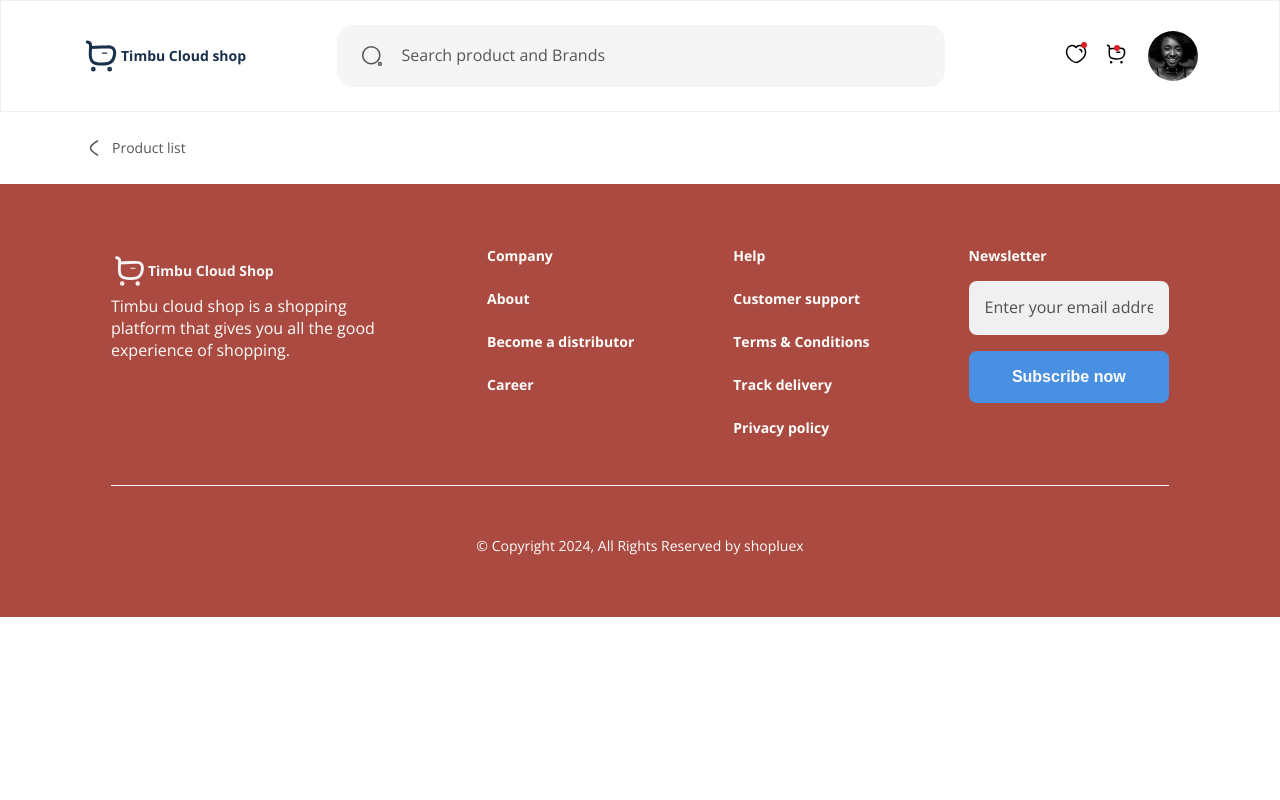
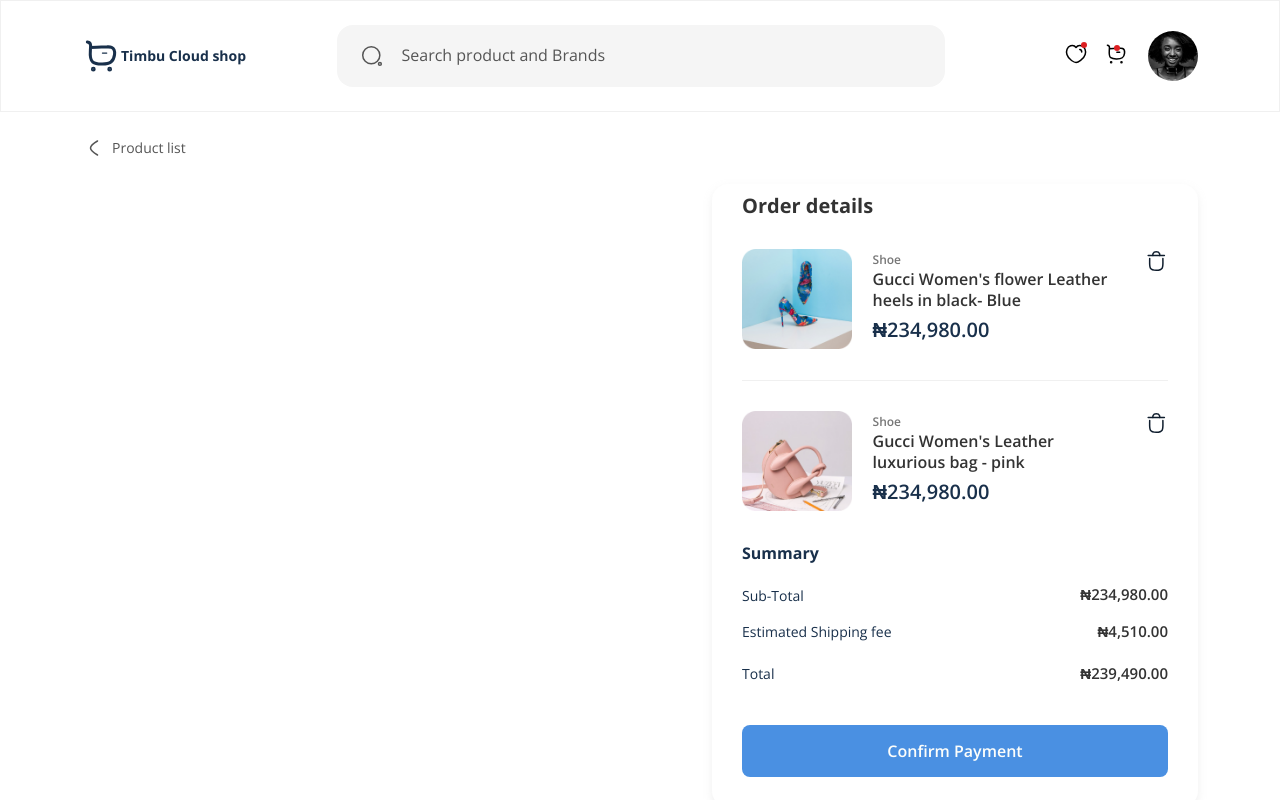
Before and after one commit to judeb21/timbu-cloud-app, a React (Vite) app: page /checkout in a window 1280 px wide. Shown: the top 800 px of the page. Built offline with nearby package versions, Linux system fonts and the light colour scheme.

Commit message:
Part checkout and order confirmed screen

```diff
--- /dev/null
+++ b/src/pages/OrderComplete.tsx
@@ -0,0 +1,63 @@
+import { useNavigate } from "react-router-dom";
+import CheckedIcon from "../assets/icons/checked-icon.svg";
+
+function OrderComplete() {
+  const navigate = useNavigate();
+
+  const continueShopping = () => {
+    return navigate('/');
+  }
+
+  return (
+    <div className="container">
+      <div className="timbu--order__complete">
+        <div className="timbu--order__confirm">
+          <img src={CheckedIcon} alt="order completed" />
+          <h4>Thank you for your purchase</h4>
+          <p>Thank you for choosing our service! Your purchase means a lot to us.</p>
+        </div>
+
+        <div className="timbu--order__details">
+          <div className="timbu--order__order">
+            <h5>Order Information</h5>
+            <p>
+              <span>Order ID</span>
+              <span className="timbu--order__order-ref">#123456789</span>
+            </p>
+            <p>
+              <span>Date & Time of Purchase</span>
+              <span className="timbu--order__order-ref">12/15/2023, 10:30 AM</span>
+            </p>
+          </div>
+
+          <div className="timbu--order__delivery">
+            <h5>Delivery Informaton</h5>
+            <p>
+              <span>Recipient</span>
+              <span>Omowunmi Jomoh <br /> +2348764567</span>
+            </p>
+            <p>
+              <span>Delivery Address</span>
+              <span className="timbu--order__delivery-address">17 Adeola Odeku Street, Victoria Island, Lagos, Nigeria</span>
+            </p>
+            <p>
+              <span>Delivery Date</span>
+              <span>12/15/2023</span>
+            </p>
+            <p>
+              <span>Delivery Time</span>
+              <span>2:00 AM - 12:00 PM</span>
+            </p>
+          </div>
+
+          <div className="product--summary__button">
+            <button onClick={() => continueShopping()}>Continue shopping</button>
+            <p className="timbu--order__view">View order</p>
+          </div>
+        </div>
+      </div>
+    </div>
+  )
+}
+
+export default OrderComplete;
--- a/src/pages/ProductCart.tsx
+++ b/src/pages/ProductCart.tsx
@@ -95,7 +95,7 @@
                       <div className="product--cart__variaties">
                         {/* quantity select */}
                         <div className="product--cart__quantity">
-                          <span>1</span>
+                          <span>2</span>
                           <img src={RightCaret} alt="right caret" />
                         </div>
                         {/* Color Select */}
--- a/src/pages/ProductCheckout.tsx
+++ b/src/pages/ProductCheckout.tsx
@@ -1,6 +1,16 @@
 import LeftCaretIcon from "../assets/icons/left-caret-icon.svg";
+import CartImage1 from "../assets/products/CartProduct1.png";
+import CartImage2 from "../assets/products/CartProduct2.png";
+import DeleteIcon from "../assets/icons/cart-delete-icon.svg";
+import { useNavigate } from "react-router-dom";
 
 function ProductCheckout() {
+  const navigate = useNavigate();
+
+  const goToCompleteORder = () => {
+    return navigate("/order-complete");
+  }
+
   return (
     <>
       <div>
@@ -16,11 +26,87 @@
                 </div>
               </div>
             </div>
+
+            <div className="product--checkout">
+              {/* contact */}
+              <div className="product--checkout__contact"></div>
+
+              {/* Order details */}
+              <div className="product--checkout__order">
+                <h4>Order details</h4>
+                <div className="product--checkout__order-details">
+                  <div className="product--cart__heading">
+                    <div className="product--cart__heading-image">
+                      <img src={CartImage1} alt="Gucci show" />
+                    </div>
+                    <div className="product--cart__heading-display">
+                      <span className="product--cart__itemCat">Shoe</span>
+                      <p className="product--cart__itemName">
+                        Gucci Women's flower Leather heels in black- Blue
+                      </p>
+                      <p className="product--cart__itemPrice">₦234,980.00</p>
+                    </div>
+                    <div className="product--cart__delete">
+                      <img src={DeleteIcon} alt="Delete order icon" />
+                    </div>
+                  </div>
+
+                  <div className="product--cart__heading">
+                    <div className="product--cart__heading-image">
+                      <img src={CartImage2} alt="Gucci show" />
+                    </div>
+                    <div className="product--cart__heading-display">
+                      <span className="product--cart__itemCat">Shoe</span>
+                      <p className="product--cart__itemName">
+                        Gucci Women's Leather luxurious bag - pink
+                      </p>
+                      <p className="product--cart__itemPrice">₦234,980.00</p>
+                    </div>
+                    <div className="product--cart__delete">
+                      <img src={DeleteIcon} alt="Delete order icon" />
+                    </div>
+                  </div>
+                </div>
+
+                <div className="product--checkout__order-summary">
+                  <h5>Summary</h5>
+                  <div className="product--summary__fee">
+                    <p>
+                      <span className="product--summary__text">Sub-Total</span>
+                      <span className="product--summary__amount">
+                        ₦234,980.00
+                      </span>
+                    </p>
+                    <p>
+                      <span className="product--summary__text">
+                        Estimated Shipping fee
+                      </span>
+                      <span className="product--summary__amount">
+                        ₦4,510.00
+                      </span>
+                    </p>
+                  </div>
+
+                  <div className="product--summary__total">
+                    <p>
+                      <span className="product--summary__text">Total</span>
+                      <span className="product--summary__amount">
+                        ₦239,490.00
+                      </span>
+                    </p>
+                  </div>
+                </div>
+
+                <div className="product--summary__button">
+                  <button onClick={() => goToCompleteORder()}>Confirm Payment</button>
+                </div>
+              </div>
+            </div>
           </div>
         </div>
       </div>
     </>
-  )
+  );
 }
 
 export default ProductCheckout;
--- a/src/pages/pages.scss
+++ b/src/pages/pages.scss
@@ -139,7 +139,6 @@
         border-radius: 16px;
 
         & img {
-          height: 100%;
           width: 100%;
         }
       }
@@ -323,4 +322,132 @@
       }
     }
   }
+
+  &--checkout {
+    position: relative;
+    display: flex;
+    gap: 24px;
+    margin-bottom: 80px;
+
+    &__contact {
+      flex: 0 0 606px;
+    }
+
+    &__order {
+      flex: 0 0 1;
+      box-shadow: 0 4px 8px 0 rgba(196, 196, 196, 0.25);
+      padding: 8px 30px 30px 30px;
+      border-radius: 16px;
+
+      & h4 {
+        font-size: 20px;
+        font-weight: 700;
+        line-height: 27.24px;
+        color: $grey-color2;
+      }
+
+      &-details {
+        margin-top: 30px;
+
+        & .product--cart__heading {
+          &:not(:first-child) {
+            border-top: 1px solid #f0f0f0;
+            padding-top: 30px;
+          }
+        }
+      }
+
+      &-summary {
+        & h5 {
+          color: $text-color2;
+          font-size: 16px;
+          font-weight: 700;
+        }
+      }
+    }
+  }
 }
+
+.timbu {
+  &--order {
+    &__complete {
+      max-width: 529px;
+      margin: auto;
+      margin-top: 42px;
+      width: 100%;
+      margin-bottom: 100px;
+    }
+
+    &__confirm {
+      text-align: center;
+
+      & h4 {
+        margin-top: 10px;
+        font-size: 32px;
+        font-weight: 700;
+        line-height: 43.58px;
+        color: $text-color2;
+      }
+
+      & p {
+        font-size: 16px;
+        line-height: 21.79px;
+        font-weight: 400;
+        color: $text-color3;
+      }
+    }
+
+    &__details {
+      margin-top: 35px;
+    }
+
+    &__order,
+    &__delivery {
+      & h5 {
+        font-size: 14px;
+        color: $text-color2;
+        font-weight: 600;
+        line-height: 19.07px;
+        margin-bottom: 16px;
+      }
+
+      & p {
+        display: flex;
+        margin-bottom: 10px;
+        justify-content: space-between;
+
+        & span {
+          font-size: 14px;
+          font-weight: 400;
+          color: $grey-color2;
+          line-height: 19.07px;
+
+          &.timbu--order__order-ref {
+            text-align: left;
+          }
+        }
+      }
+    }
+
+    &__delivery {
+      & h5 {
+        margin-top: 30px;
+      }
+
+      &-address {
+        max-width: 261px;
+        width: 100%;
+      }
+    }
+
+    &__view {
+      margin-top: 35px;
+      text-align: center;
+      color: #4a90e2;
+      font-size: 16px;
+      line-height: 21.79px;
+      font-weight: 700;
+      cursor: pointer;
+    }
+  }
+}
--- a/src/router/router.tsx
+++ b/src/router/router.tsx
@@ -2,21 +2,23 @@
   createRoutesFromElements,
   createBrowserRouter,
   Route,
-} from 'react-router-dom'
+} from "react-router-dom";
 
-import ProductPage from '../pages/Product'
-import TimbuProductLayout from '../components/layout/TimbuProductLayout'
-import ProductCart from '../pages/ProductCart';
-import ProductCheckout from '../pages/ProductCheckout';
+import ProductPage from "../pages/Product";
+import TimbuProductLayout from "../components/layout/TimbuProductLayout";
+import ProductCart from "../pages/ProductCart";
+import ProductCheckout from "../pages/ProductCheckout";
+import OrderComplete from "../pages/OrderComplete";
 
 export const router = createBrowserRouter(
   createRoutesFromElements(
     <Route element={<TimbuProductLayout />}>
       <Route path="/">
-        <Route index element={<ProductPage/>} />
+        <Route index element={<ProductPage />} />
       </Route>
-      <Route path='/cart' element={<ProductCart />} />
-      <Route path='/checkout' element={<ProductCheckout />} />
+      <Route path="/cart" element={<ProductCart />} />
+      <Route path="/checkout" element={<ProductCheckout />} />
+      <Route path="/order-complete" element={<OrderComplete />} />
     </Route>
   )
 );
```
Also changed, not shown: src/assets/icons/checked-icon.svg (added).
